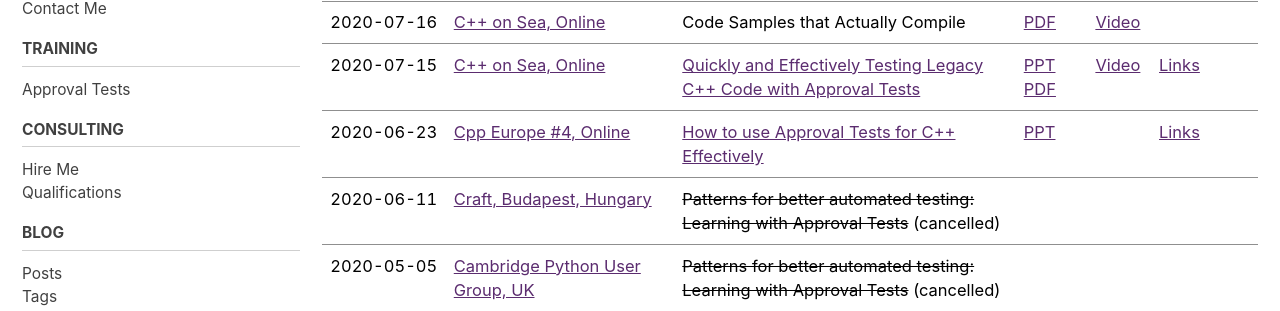
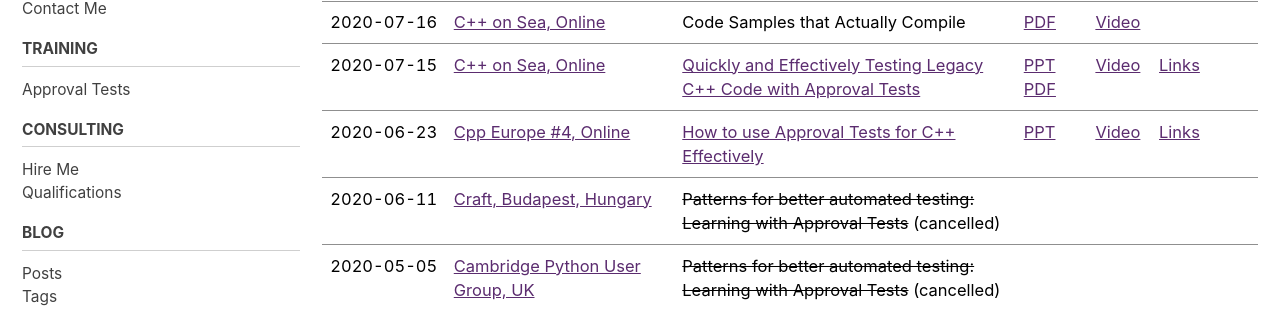
Before and after one commit to claremacrae/claremacrae.github.io, a Jekyll site: the page built from conferences/presentations.md, in a window 1280 px wide and 900 px high, scrolled down 957 px. Shown: the part 138-449 px from the top of the window. Built offline with Jekyll 4.4.1, drawn with Linux system fonts in a browser that asks for light colours; cached includes are drawn as plain includes; nearby versions of some CDN libraries.

Commit message:
Add link to Cpp Europe #4 talk

```diff
--- a/conferences/presentations.md
+++ b/conferences/presentations.md
@@ -28,7 +28,7 @@
 | <span class="text-tabular-dates">2020-07-22</span> | [C++ on Sea, Online](https://cpponsea.uk/) | [Testing Legacy Code effectively with Approval Tests: 1-day workshop, presented jointly with Llewellyn Falco](https://cpponsea.uk/2020/sessions/workshop_testing-legacy-code-effectively-with-approval-tests.html) | &nbsp; | &nbsp; | &nbsp; |
 | <span class="text-tabular-dates">2020-07-16</span> | [C++ on Sea, Online](https://cpponsea.uk/) | Code Samples that Actually Compile  | [PDF](https://github.com/philsquared/cpponsea-slides/blob/master/2020/LightningTalks/Clare%20Macrae%20-%20Code%20Samples%20that%20Actually%20Compile.pdf) | [Video](https://www.youtube.com/watch?v=KtxTlBeVYiE) | &nbsp; |
 | <span class="text-tabular-dates">2020-07-15</span> | [C++ on Sea, Online](https://cpponsea.uk/) | [Quickly and Effectively Testing Legacy C++ Code with Approval Tests](https://cpponsea.uk/2020/sessions/quickly-and-effectively-testing-legacy-cpp-code-with-approval-tests.html) | [PPT](https://www.slideshare.net/ClareMacrae/quickly-and-effectively-testing-legacy-c-code-with-approval-tests) [PDF](https://github.com/philsquared/cpponsea-slides/blob/master/2020/Clare%20Macrae%20-%20Quickly%20and%20Effectively%20Testing%20Legacy%20C%2B%2B%20Code%20with%20Approval%20Tests/QuicklyAndEffectivelyTestingLegacyC%2B%2B.pdf) | [Video](https://www.youtube.com/watch?v=tXEuf_3VzRE) | [Links](https://github.com/claremacrae/talks/blob/main/Quickly_and_Effectively_Testing_Legacy_C++_Code_with_Approval_Tests.md#top) |
-| <span class="text-tabular-dates">2020-06-23</span> | [Cpp Europe #4, Online](https://cppeurope.com) | [How to use Approval Tests for C++ Effectively](https://cppeurope.com/sessions/session-with-clare-macrae/) | [PPT](https://www.slideshare.net/ClareMacrae/how-to-use-approval-tests-for-c-effectively) |  &nbsp; | [Links](https://github.com/claremacrae/talks/blob/main/How_to_use_Approval_Tests_for_C++_Effectively.md#top)
+| <span class="text-tabular-dates">2020-06-23</span> | [Cpp Europe #4, Online](https://cppeurope.com) | [How to use Approval Tests for C++ Effectively](https://cppeurope.com/sessions/session-with-clare-macrae/) | [PPT](https://www.slideshare.net/ClareMacrae/how-to-use-approval-tests-for-c-effectively) |  [Video](https://www.youtube.com/watch?v=F8ROAhheRvc) | [Links](https://github.com/claremacrae/talks/blob/main/How_to_use_Approval_Tests_for_C++_Effectively.md#top)
 | <span class="text-tabular-dates">2020-06-11</span> | [Craft, Budapest,&nbsp;Hungary](https://craft-conf.com) | ~~Patterns for better automated testing: Learning with Approval Tests~~ (cancelled) |
 | <span class="text-tabular-dates">2020-05-05</span> | [Cambridge Python User Group, UK](https://www.meetup.com/CamPUG/) | ~~Patterns for better automated testing: Learning with Approval Tests~~ (cancelled) |
 | <span class="text-tabular-dates">2020-03-26</span> | [ACCU 2020, Bristol,&nbsp;UK](https://conference.accu.org/) | ~~Quickly Testing Legacy C++ Code with Approval Tests~~ (cancelled) |
```
